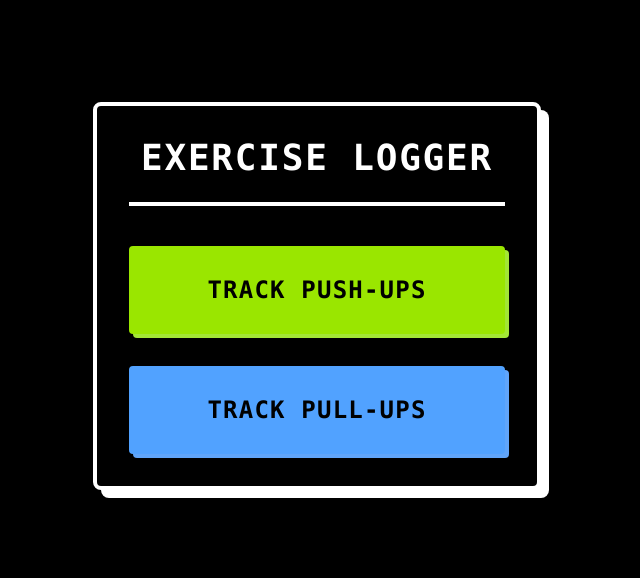
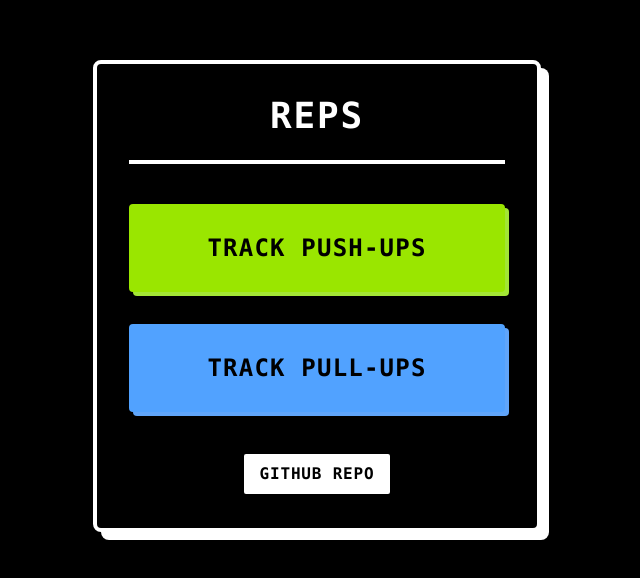
Before and after one commit to victorelgersma/FitnessTracker, a plain HTML site: page index.html in a window 1280 px wide. Shown: the part 104-682 px from the top of the page, without its empty margins (323-963 px from the left). Drawn offline with nearby package versions, Linux system fonts and the light colour scheme.

Commit message:
title change

```diff
--- a/index.html
+++ b/index.html
@@ -3,13 +3,13 @@
 <head>
     <meta charset="UTF-8">
     <meta name="viewport" content="width=device-width, initial-scale=1.0">
-    <title>Exercise Logger</title>
-        <script src="https://cdn.jsdelivr.net/npm/@tailwindcss/browser@4"></script>
+    <title>RepBrute</title>
+    <script src="https://cdn.jsdelivr.net/npm/@tailwindcss/browser@4"></script>
     <script src="https://cdn.jsdelivr.net/npm/chart.js"></script> <!-- Added Chart.js CDN -->
 </head>
 <body class="bg-black text-white font-mono min-h-screen flex items-center justify-center p-8">
     <div class="container mx-auto max-w-md border-4 border-white p-8 text-center shadow-[8px_8px_0_0_rgba(255,255,255,1)] rounded-lg bg-black">
-        <h1 class="text-4xl font-bold mb-10 uppercase tracking-wider border-b-4 border-white pb-6">Exercise Logger</h1>
+        <h1 class="text-4xl font-bold mb-10 uppercase tracking-wider border-b-4 border-white pb-6">REPS</h1>
         <div class="space-y-8">
             <a href="pushups.html"
                class="block w-full bg-lime-400 text-black font-bold py-6 px-4 border-4 border-lime-400 hover:bg-black hover:text-lime-400 hover:border-lime-400 transition-colors duration-150 text-2xl uppercase tracking-wider rounded shadow-[4px_4px_0_0_rgba(163,230,53,1)]">
@@ -20,6 +20,13 @@
                Track pull-ups
             </a>
         </div>
+        <div class="mt-10">
+            <a href="https://github.com/victorelgersma/pushups-2"
+               class="inline-block bg-white text-black font-bold py-2 px-4 border-2 border-black rounded hover:bg-black hover:text-white transition-colors duration-150 uppercase tracking-wider shadow-[2px_2px_0_0_rgba(0,0,0,1)]"
+               target="_blank" rel="noopener">
+                GitHub Repo
+            </a>
+        </div>
     </div>
 </body>
 </html>
```
